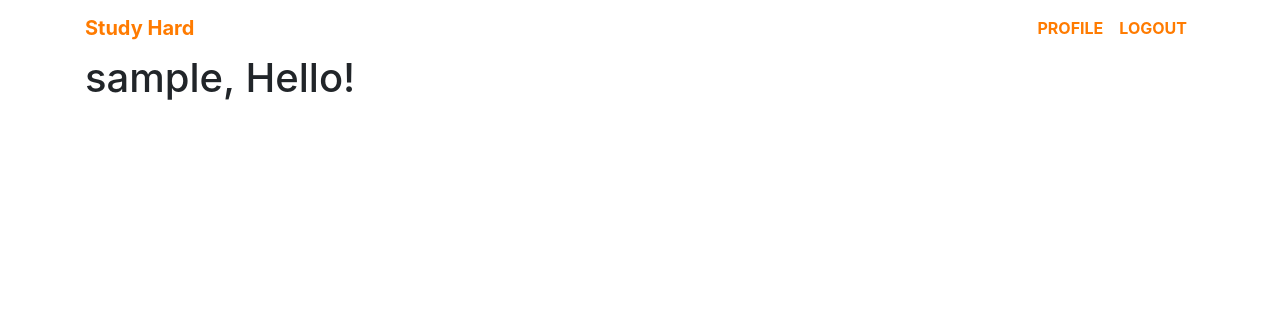
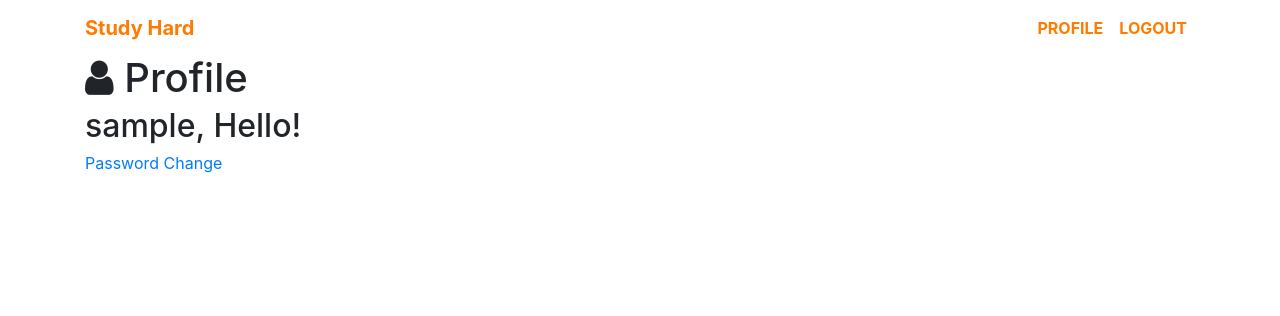
Before and after one commit to punkyoon/study-hard, a Django app: page /accounts/profile/ in a window 1280 px wide. Shown: the top 316 px of the page. Run offline with Django 3.2, Linux system fonts and the light colour scheme; the visitor is signed in with stand-in values (Sample User, id 1); some libraries are stand-ins or nearby versions.

Commit message:
modified templates; added icon and hr line

```diff
--- a/templates/base.html
+++ b/templates/base.html
@@ -13,6 +13,7 @@
 
     {% load static %}
     <link rel="stylesheet" href="{% static 'css/base.css' %}">
+    <link rel="stylesheet" href="{% static 'css/font-awesome.min.css' %}">
 
     <script src="https://code.jquery.com/jquery-3.2.1.slim.min.js" integrity="sha384-KJ3o2DKtIkvYIK3UENzmM7KCkRr/rE9/Qpg6aAZGJwFDMVNA/GpGFF93hXpG5KkN" crossorigin="anonymous"></script>
     <script src="https://maxcdn.bootstrapcdn.com/bootstrap/4.0.0-beta/js/bootstrap.min.js" integrity="sha384-h0AbiXch4ZDo7tp9hKZ4TsHbi047NrKGLO3SEJAg45jXxnGIfYzk4Si90RDIqNm1" crossorigin="anonymous"></script>
--- a/templates/registration/logged_out.html
+++ b/templates/registration/logged_out.html
@@ -4,5 +4,8 @@
 {% endblock %}
 
 {% block operation %}
-<h1>You have been successfully logged out..</h1>
+<h1><i class="fa fa-sign-out" aria-hidden="true"></i> Logged out</h1>
+<hr />
+
+<h2>You have been successfully logged out..</h2>
 {% endblock %}
--- a/templates/registration/login.html
+++ b/templates/registration/login.html
@@ -4,6 +4,9 @@
 {% endblock %}
 
 {% block operation %}
+<h1><i class="fa fa-sign-in" aria-hidden="true"></i> Login</h1>
+<hr />
+
 <form method="POST" enctype="multipart/form-data">
   {% csrf_token %}
   <fieldset>
--- a/templates/registration/password_change_done.html
+++ b/templates/registration/password_change_done.html
@@ -4,5 +4,8 @@
 {% endblock %}
 
 {% block operation %}
+<h1><i class="fa fa-key" aria-hidden="true"></i> Password Change Done</h1>
+<hr />
+
 <h2 class"">Your password has been successfully changed!</h2>
 {% endblock %}
--- a/templates/registration/password_change_form.html
+++ b/templates/registration/password_change_form.html
@@ -4,6 +4,9 @@
 {% endblock %}
 
 {% block operation %}
+<h1><i class="fa fa-key" aria-hidden="true"></i> Password Change</h1>
+<hr />
+
 <form method="POST" enctype="multipart/form-data">
   {% csrf_token %}
   <fieldset>
--- a/templates/registration/password_reset_complete.html
+++ b/templates/registration/password_reset_complete.html
@@ -4,5 +4,8 @@
 {% endblock %}
 
 {% block operation %}
+<h1><i class="fa fa-key" aria-hidden="true"></i> Password Reset Done</h1>
+<hr />
+
 <h2 class="">Your password has been successfully changed!</h2>
 {% endblock %}
--- a/templates/registration/password_reset_confirm.html
+++ b/templates/registration/password_reset_confirm.html
@@ -6,6 +6,9 @@
 {% block operation %}
 
 {% if validlink %}
+<h1><i class="fa fa-key" aria-hidden="true"></i> Password Reset</h1>
+<hr />
+
 <form method="POST" enctype="multipart/form-data">
   {% csrf_token %}
   <fieldset>
--- a/templates/registration/password_reset_done.html
+++ b/templates/registration/password_reset_done.html
@@ -4,5 +4,8 @@
 {% endblock %}
 
 {% block operation %}
+<h1><i class="fa fa-key" aria-hidden="true"></i> Password Reset</h1>
+<hr />
+
 <h2 class="">We've sended a password reset link to the E-mail you entered.</h2>
 {% endblock %}
--- a/templates/registration/password_reset_form.html
+++ b/templates/registration/password_reset_form.html
@@ -4,6 +4,9 @@
 {% endblock %}
 
 {% block operation %}
+<h1><i class="fa fa-key" aria-hidden="true"></i> Password Reset</h1>
+<hr />
+
 <form method="POST" enctype="multipart/form-data">
   {% csrf_token %}
   <fieldset>
--- a/templates/registration/profile.html
+++ b/templates/registration/profile.html
@@ -4,5 +4,8 @@
 {% endblock %}
 
 {% block operation %}
-<h1>{{ request.user.username }}, Hello!</h1>
+<h1><i class="fa fa-user" aria-hidden="true"></i> Profile</h1>
+<h2>{{ request.user.username }}, Hello!</h2>
+<a href="{% url 'password_change' %}">Password Change</a>
+
 {% endblock %}
--- a/templates/registration/register.html
+++ b/templates/registration/register.html
@@ -4,6 +4,9 @@
 {% endblock %}
 
 {% block operation %}
+<h1><i class="fa fa-id-card-o" aria-hidden="true"></i> Register</h1>
+<hr />
+
 <form class="form-horizontal" method="POST" enctype="multipart/form-data">
   {% csrf_token %}
   <fieldset>
```
